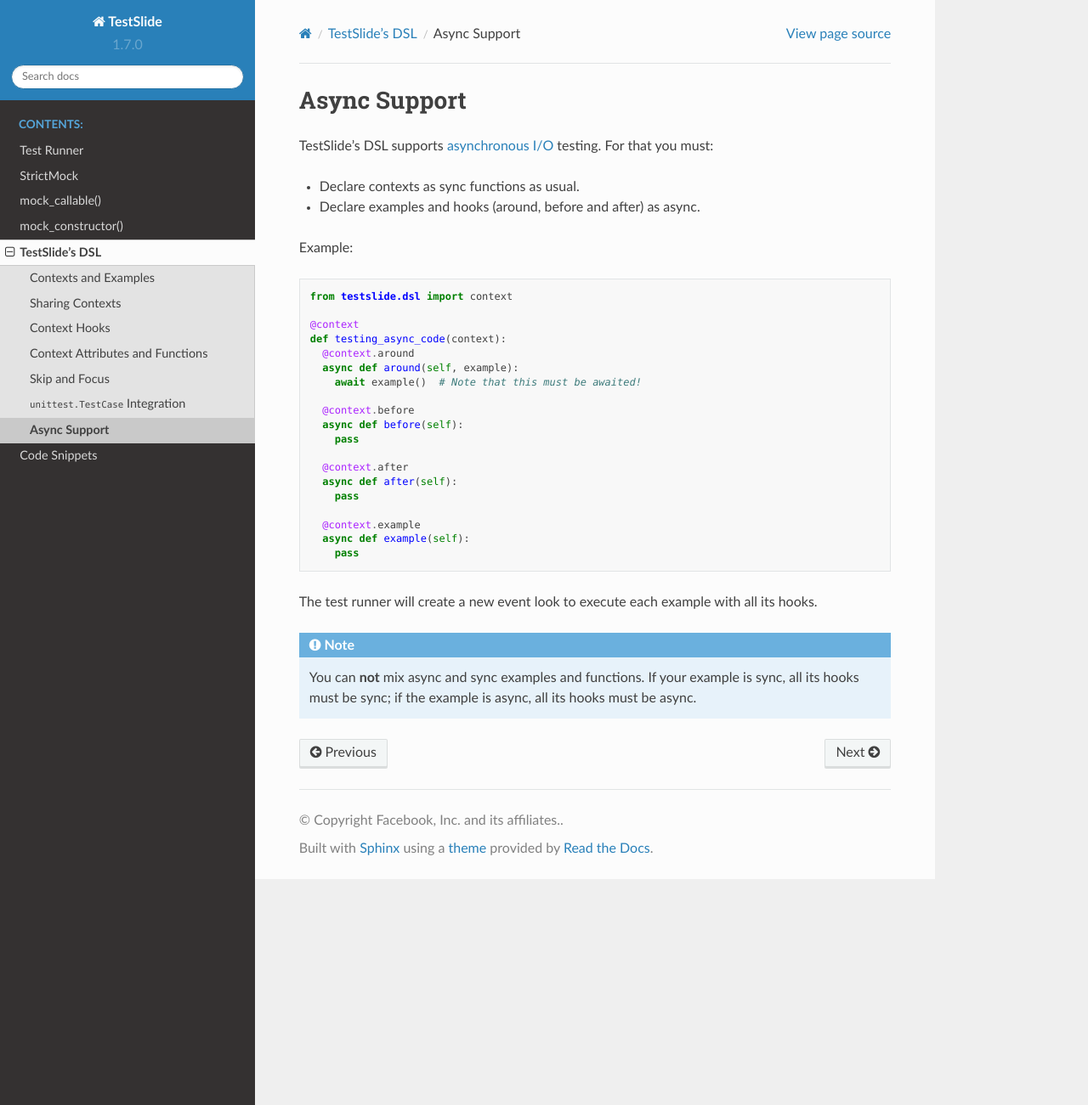
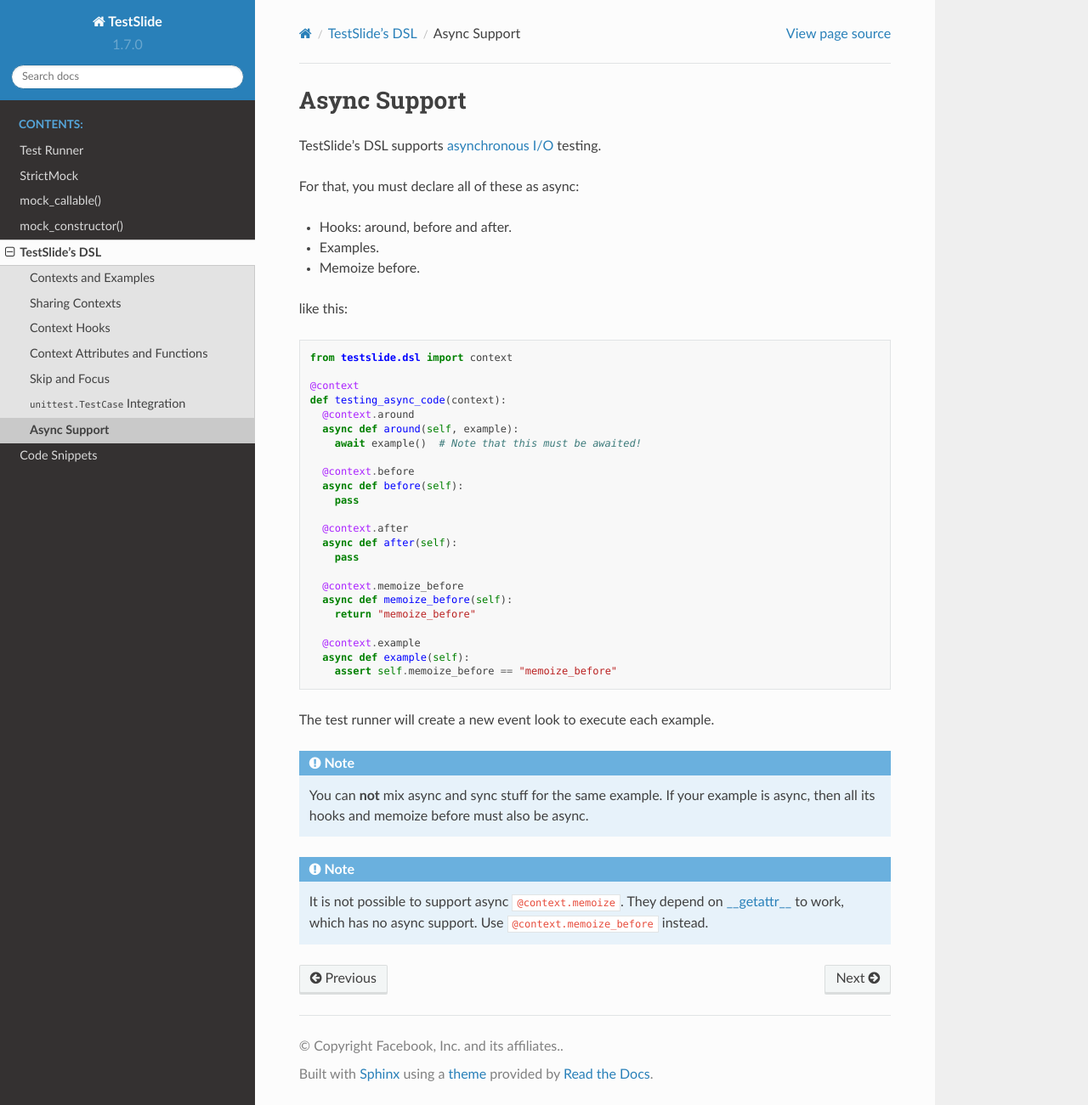
Before and after one commit to facebook/TestSlide, a Sphinx documentation site: the page built from docs/testslide_dsl/async_support/index.rst, in a window 1280 px wide and 1301 px high. Shown: the whole window at 85% size. Built offline with Sphinx 7.4.7 and the Read the Docs theme 2.0.0, drawn with Linux system fonts in a browser that asks for light colours.

Commit message:
Add async memoize_before support

```diff
--- a/docs/testslide_dsl/async_support/index.rst
+++ b/docs/testslide_dsl/async_support/index.rst
@@ -1,12 +1,15 @@
 Async Support
 =============
 
-TestSlide's DSL supports `asynchronous I/O <https://docs.python.org/3/library/asyncio.html>`_ testing. For that you must:
+TestSlide's DSL supports `asynchronous I/O <https://docs.python.org/3/library/asyncio.html>`_ testing.
 
-- Declare contexts as sync functions as usual.
-- Declare examples and hooks (around, before and after) as async.
+For that, you must declare all of these as async:
 
-Example:
+- Hooks: around, before and after.
+- Examples.
+- Memoize before.
+
+like this:
 
 .. code-block:: python
 
@@ -26,12 +29,20 @@
     async def after(self):
       pass
 
+    @context.memoize_before
+    async def memoize_before(self):
+      return "memoize_before"
+
     @context.example
     async def example(self):
-      pass
+      assert self.memoize_before == "memoize_before"
 
-The test runner will create a new event look to execute each example with all its hooks.
+The test runner will create a new event look to execute each example.
 
 .. note::
 
-  You can **not** mix async and sync examples and functions. If your example is sync, all its hooks must be sync; if the example is async, all its hooks must be async.
+  You can **not** mix async and sync stuff for the same example. If your example is async, then all its hooks and memoize before must also be async.
+
+.. note::
+
+  It is not possible to support async ``@context.memoize``. They depend on `__getattr__ <https://docs.python.org/3/reference/datamodel.html#object.__getattr__>`_ to work, which has no async support. Use ``@context.memoize_before`` instead.
```
Also changed, not shown: testslide/__init__.py (+6 -1 lines), 2 other files.
